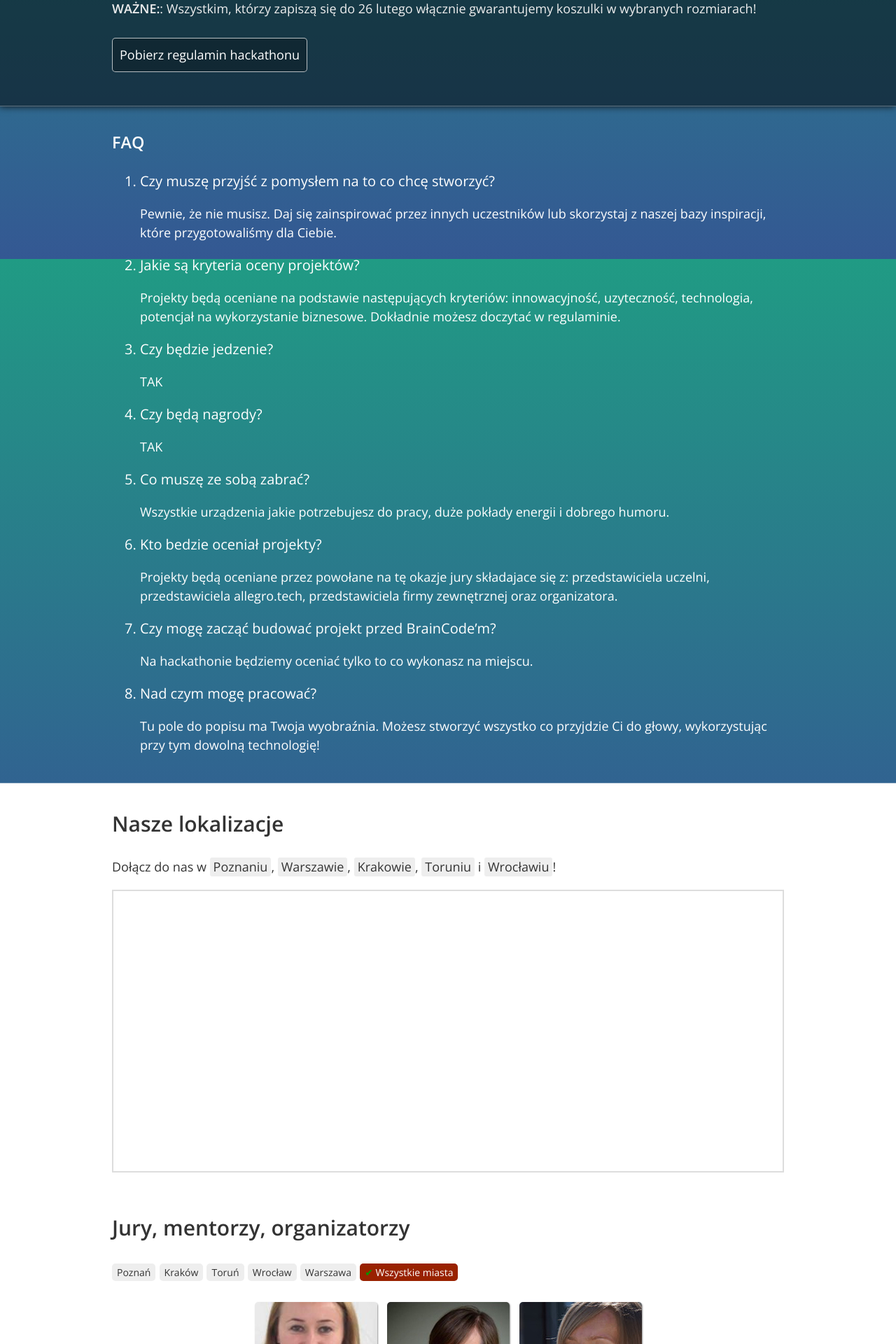
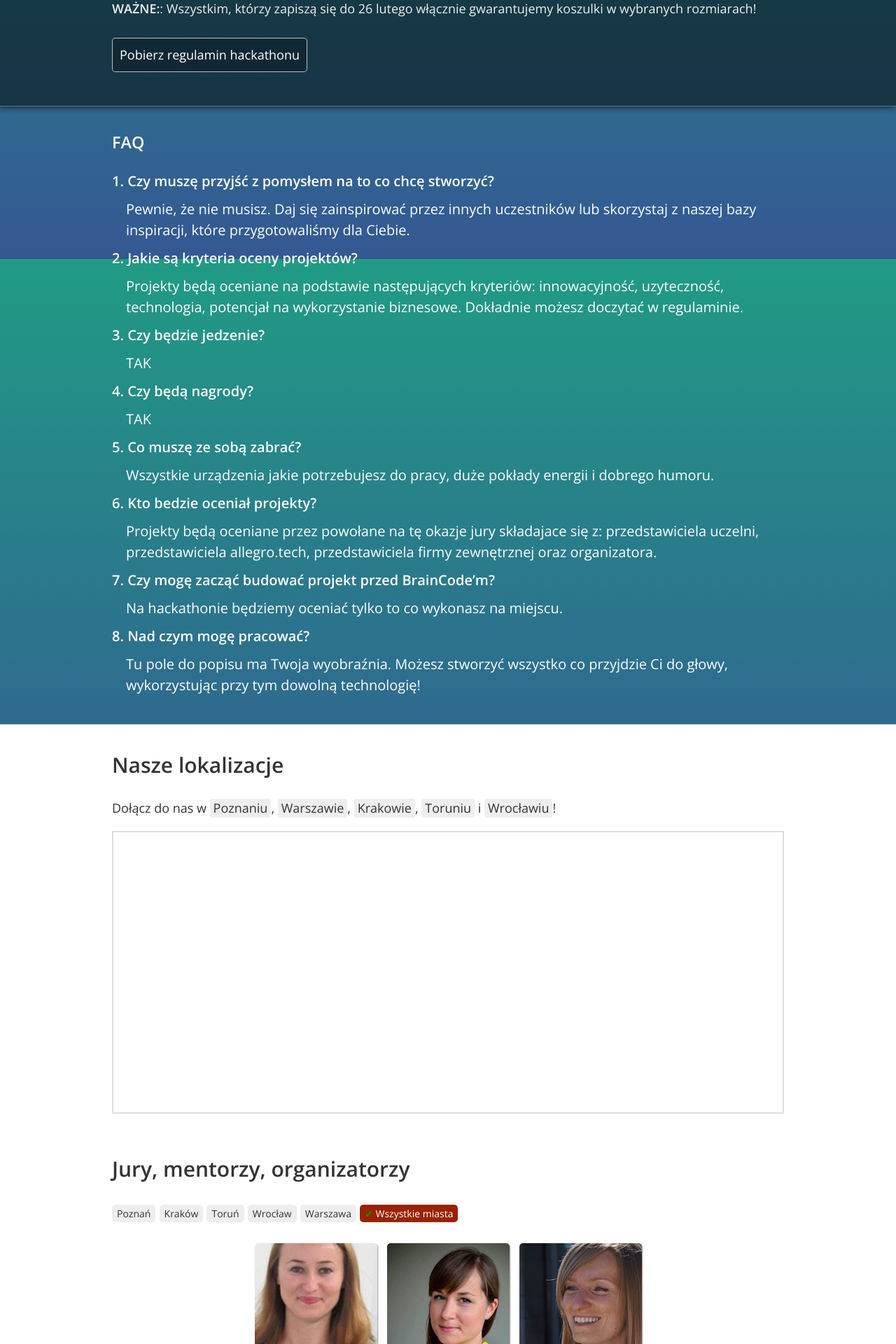
Before and after one commit to allegro/braincode, a Jekyll site: the page built from index.html, in a window 1280 px wide. Shown: the part 3230-5150 px from the top of the page at 70% size. Built offline with Jekyll 4.4.1, drawn with Linux system fonts in a browser that asks for light colours; Markdown is read by kramdown in place of the engine named in the settings.

Commit message:
fix FAQ markup

```diff
--- a/css/brain.css
+++ b/css/brain.css
@@ -477,6 +477,31 @@ footer .content {
     color: #090;
 }
 
+.faq dl {
+  counter-reset: def;
+}
+
+.faq dd,
+.faq dt {
+  margin: 1rem 0;
+  padding: 0
+}
+
+.faq dt {
+  font-weight: 900
+}
+
+.faq dd{
+  margin: 1rem 2rem 0;
+}
+
+.faq dt::before{
+    counter-increment: def;
+    content: counters(def, ".") ". ";
+}
+
+
+
 /*== navigation */
 
 nav {
--- a/index.html
+++ b/index.html
@@ -148,24 +148,24 @@ layout: default
     <section id="faq" class="faq">
         <div class="content">
             <h3>FAQ</h3>
-            <ol>
-                <li>Czy muszę przyjść z pomysłem na to co chcę stworzyć?</li>
-                <p>Pewnie, że nie musisz. Daj się zainspirować przez innych uczestników lub skorzystaj z naszej bazy inspiracji, które przygotowaliśmy dla Ciebie.</p>
-                <li>Jakie są kryteria oceny projektów?</li>
-                <p>Projekty będą oceniane na podstawie następujących kryteriów: innowacyjność, uzyteczność, technologia, potencjał na wykorzystanie biznesowe. Dokładnie możesz doczytać w regulaminie.</p>
-                <li>Czy będzie jedzenie?</li>
-                <p>TAK</p>
-                <li>Czy będą nagrody?</li>
-                <p>TAK</p>
-                <li>Co muszę ze sobą zabrać?</li>
-                <p>Wszystkie urządzenia jakie potrzebujesz do pracy, duże pokłady energii i dobrego humoru.</p>
-                <li>Kto bedzie oceniał projekty?</li>
-                <p>Projekty będą oceniane przez powołane na tę okazje jury składajace się z: przedstawiciela uczelni, przedstawiciela allegro.tech, przedstawiciela firmy zewnętrznej oraz organizatora.</p>
-                <li>Czy mogę zacząć budować projekt przed BrainCode’m?</li>
-                <p>Na hackathonie będziemy oceniać tylko to co wykonasz na miejscu.</p>
-                <li>Nad czym mogę pracować?</li>
-                <p>Tu pole do popisu ma Twoja wyobraźnia. Możesz stworzyć wszystko co przyjdzie Ci do głowy, wykorzystując przy tym dowolną technologię!</p>
-            </ol>
+            <dl>
+                <dt>Czy muszę przyjść z pomysłem na to co chcę stworzyć?</dt>
+                <dd>Pewnie, że nie musisz. Daj się zainspirować przez innych uczestników lub skorzystaj z naszej bazy inspiracji, które przygotowaliśmy dla Ciebie.</dd>
+                <dt>Jakie są kryteria oceny projektów?</dt>
+                <dd>Projekty będą oceniane na podstawie następujących kryteriów: innowacyjność, uzyteczność, technologia, potencjał na wykorzystanie biznesowe. Dokładnie możesz doczytać w regulaminie.</dd>
+                <dt>Czy będzie jedzenie?</dt>
+                <dd>TAK</dd>
+                <dt>Czy będą nagrody?</dt>
+                <dd>TAK</dd>
+                <dt>Co muszę ze sobą zabrać?</dt>
+                <dd>Wszystkie urządzenia jakie potrzebujesz do pracy, duże pokłady energii i dobrego humoru.</dd>
+                <dt>Kto bedzie oceniał projekty?</dt>
+                <dd>Projekty będą oceniane przez powołane na tę okazje jury składajace się z: przedstawiciela uczelni, przedstawiciela allegro.tech, przedstawiciela firmy zewnętrznej oraz organizatora.</dd>
+                <dt>Czy mogę zacząć budować projekt przed BrainCode’m?</dt>
+                <dd>Na hackathonie będziemy oceniać tylko to co wykonasz na miejscu.</dd>
+                <dt>Nad czym mogę pracować?</dt>
+                <dd>Tu pole do popisu ma Twoja wyobraźnia. Możesz stworzyć wszystko co przyjdzie Ci do głowy, wykorzystując przy tym dowolną technologię!</dd>
+            </dl>
 
         </div>
     </section>
```
